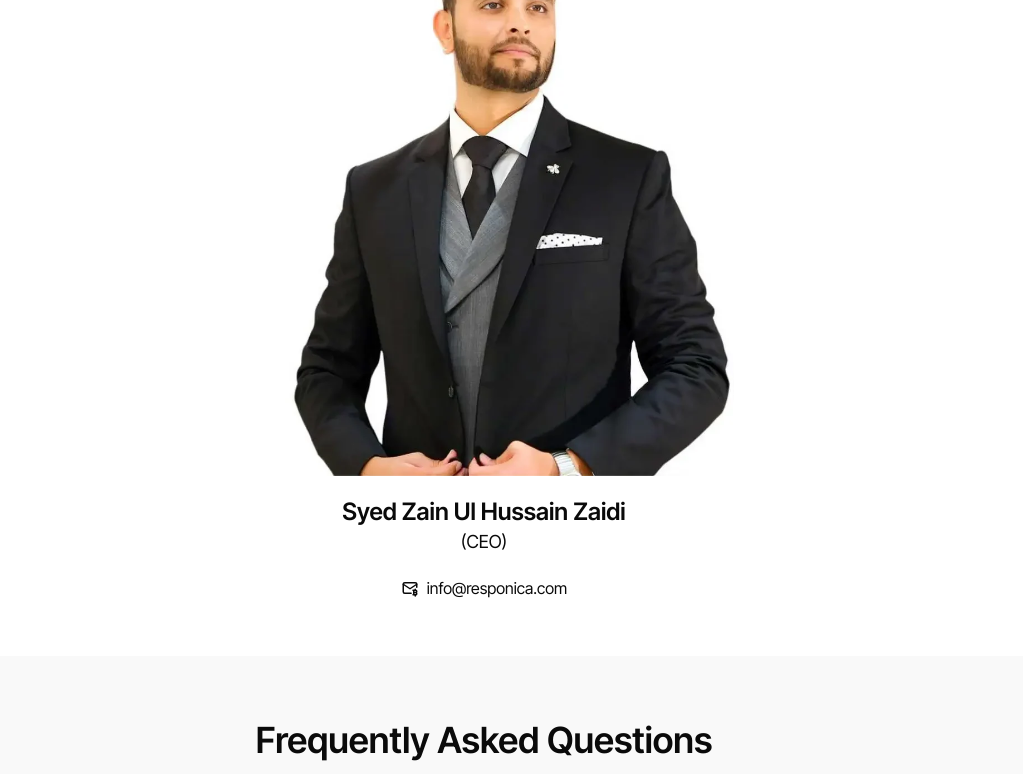
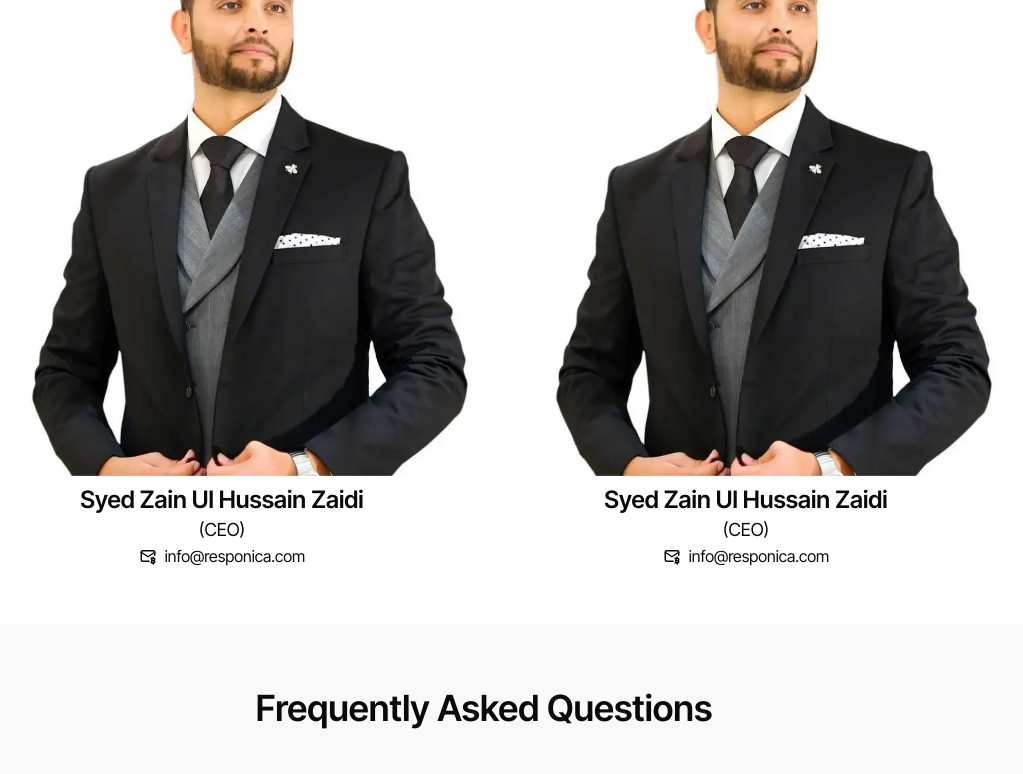
Before and after one commit to Muazzia/Responicaa, a React (Vite) app: page / in a window 1280 px wide. Shown: the part 4163-4937 px from the top of the page, without its empty margins (156-1179 px from the left). Built offline with nearby package versions, Linux system fonts and the light colour scheme; what tailwindcss-animated would draw is missing.

Commit message:
added ceo

```diff
--- a/src/pages/landingPage/components/CEOSection.tsx
+++ b/src/pages/landingPage/components/CEOSection.tsx
@@ -3,21 +3,43 @@ import { TbMailBitcoin } from "react-icons/tb";
 const CEOSection = () => {
   return (
     <div className="text-center py-10 md:py-14 px-4 md:px-10 flex flex-col gap-4 md:gap-5 justify-center items-center">
-      <h1 className="text-3xl md:text-5xl font-bold">OUR CEO</h1>
+      <h1 className="text-3xl md:text-5xl font-bold">OUR Team</h1>
+      <div className="flex items-center justify-center gap-2 md:gap-6 flex-col md:flex-row">
+        <div>
           <img
             src="/images/landingPage/ceo.webp"
             alt="CEO"
             className="w-full max-w-[300px] md:max-w-[500px]"
           />
-      <div>
+          <div className="mt-2">
             <h1 className="text-xl md:text-2xl font-semibold">
               Syed Zain Ul Hussain Zaidi
             </h1>
             <h1 className="text-base md:text-lg">(CEO)</h1>
           </div>
-      <div className="flex items-center gap-2 justify-center text-sm md:text-base">
+          <div className="flex items-center gap-2 justify-center text-sm md:text-base ">
             <TbMailBitcoin className="text-base md:text-lg" />
             <h1>info@responica.com</h1>
+          </div>
+        </div>
+
+        <div>
+          <img
+            src="/images/landingPage/ceo.webp"
+            alt="CEO"
+            className="w-full max-w-[300px] md:max-w-[500px]"
+          />
+          <div className="mt-2">
+            <h1 className="text-xl md:text-2xl font-semibold">
+              Syed Zain Ul Hussain Zaidi
+            </h1>
+            <h1 className="text-base md:text-lg">(CEO)</h1>
+          </div>
+          <div className="flex items-center gap-2 justify-center text-sm md:text-base ">
+            <TbMailBitcoin className="text-base md:text-lg" />
+            <h1>info@responica.com</h1>
+          </div>
+        </div>
       </div>
     </div>
   );
```
Lines whose indentation alone changed are shown as unchanged.
